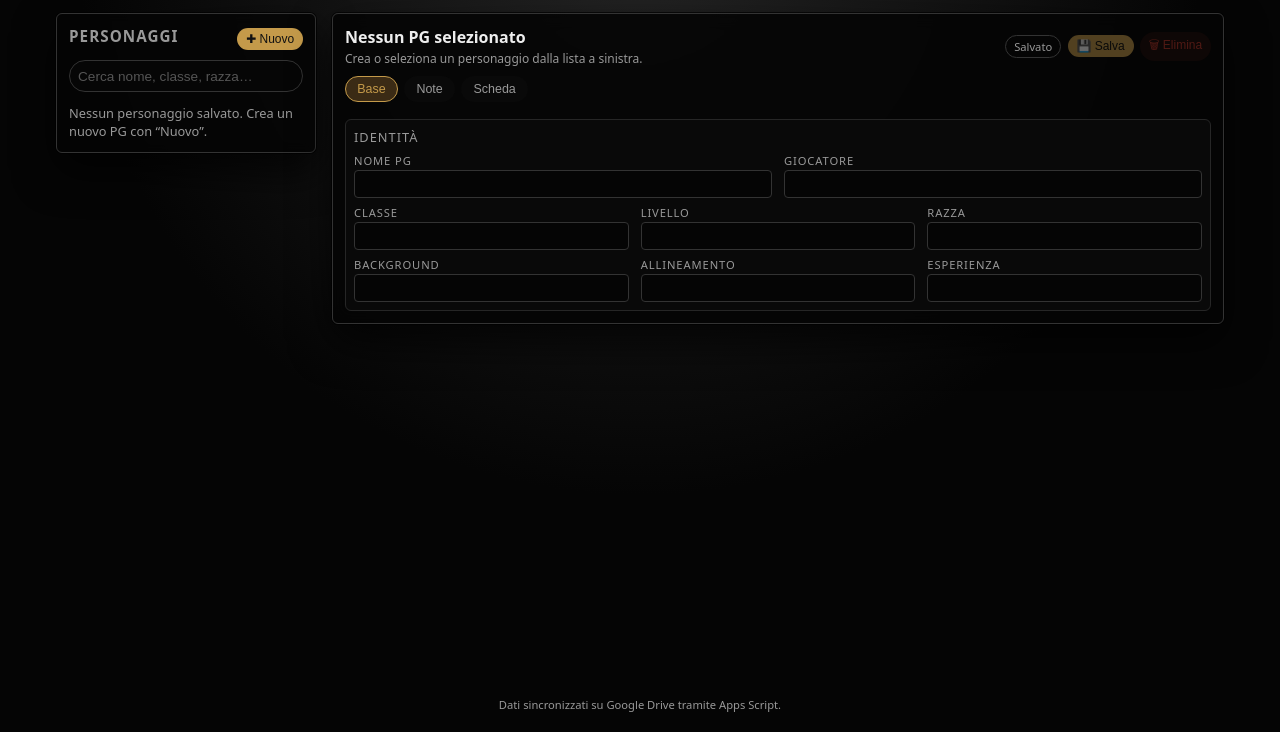
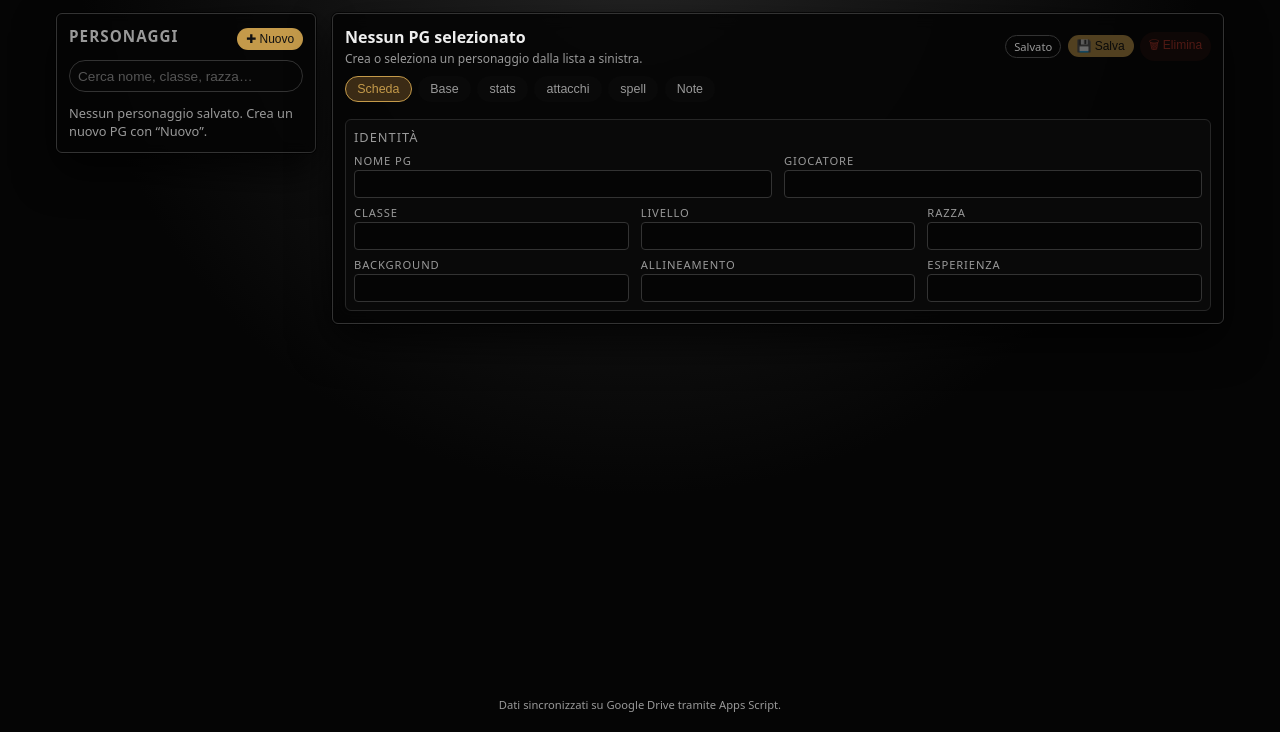
Before and after one commit to frazecc/schedaPGdndFZ, a plain HTML site: page index.html in a window 1280 px wide. Shown: the part 68-800 px from the top of the page. Drawn offline with Linux system fonts and the light colour scheme; no server answers.

Commit message:
Update index.html

```diff
--- a/index.html
+++ b/index.html
@@ -315,9 +315,12 @@
         </div>
 
         <div class="tabs">
-          <button class="tab active" data-tab="base">Base</button>
+          <button class="tab active" data-tab="classic">Scheda</button>
+          <button class="tab" data-tab="base">Base</button>
+          <button class="tab" data-tab="stats">stats</button>
+          <button class="tab" data-tab="attacchi">attacchi</button>
+          <button class="tab" data-tab="spell">spell</button>
           <button class="tab" data-tab="notes">Note</button>
-          <button class="tab" data-tab="classic">Scheda</button>
         </div>
 
         <section data-panel="base">
```
